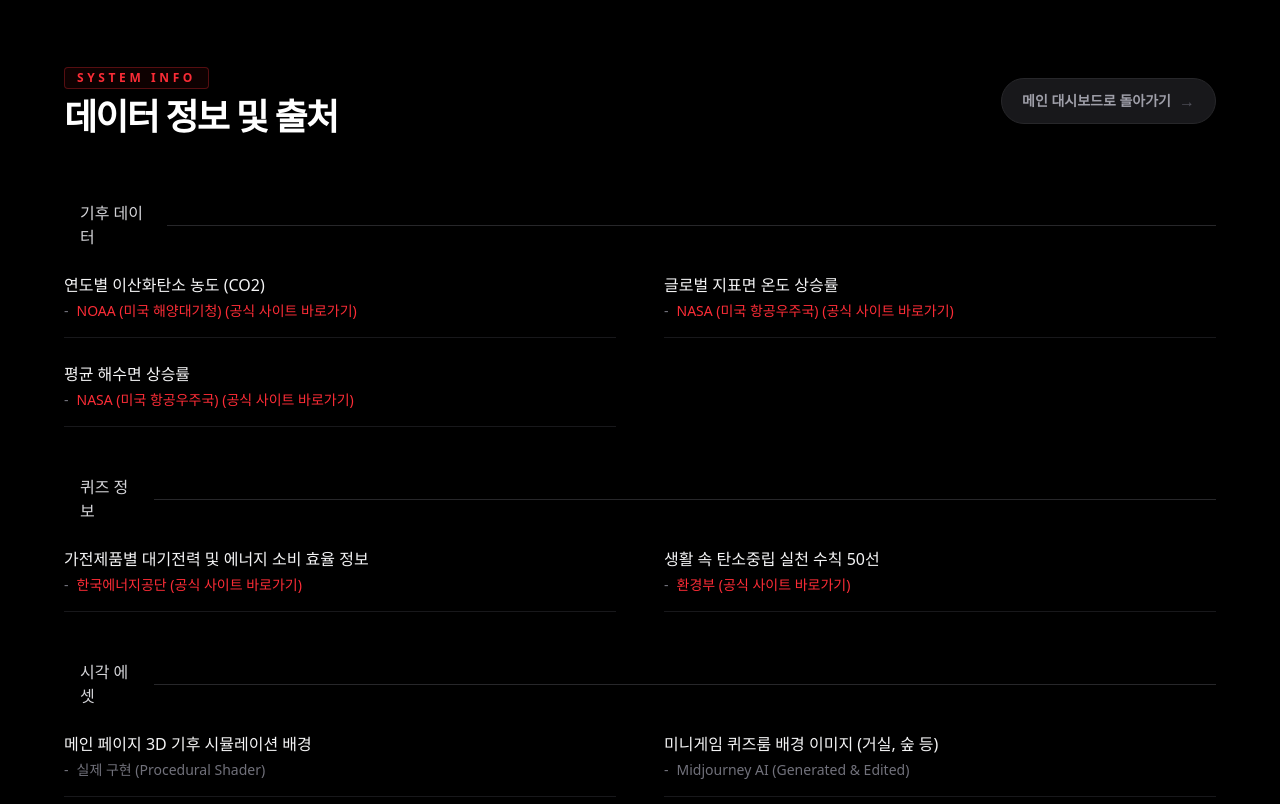
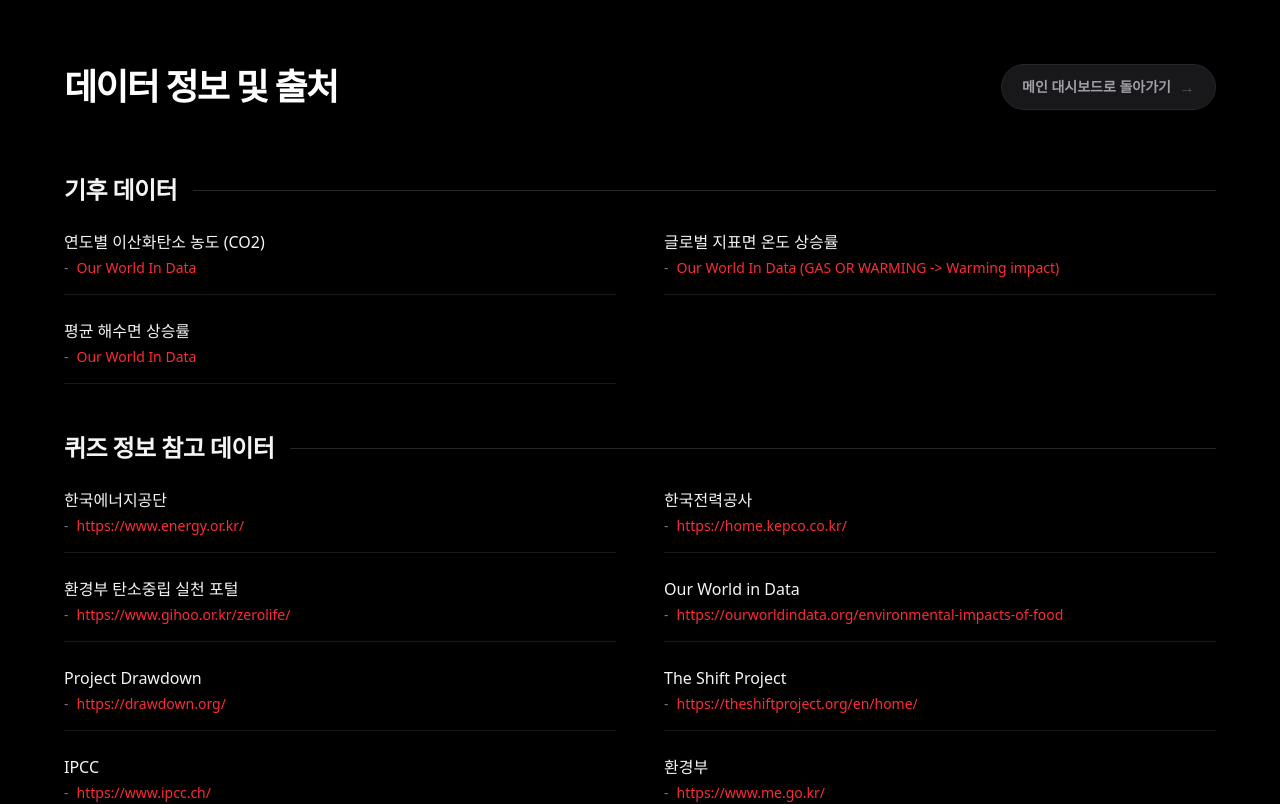
Before and after one commit to imsoohyeok/Anthropocene, a Next.js app: page /info in a window 1280 px wide. Shown: the top 804 px of the page. Built offline with nearby package versions, Linux system fonts and the light colour scheme.

Commit message:
정보페이지 링크 수정

```diff
--- a/src/app/info/page.tsx
+++ b/src/app/info/page.tsx
@@ -19,11 +19,6 @@
       {/* 상단 HUD 레이어 */}
       <div className="relative z-10 max-w-7xl mx-auto mb-16 flex justify-between items-center">
         <div className="space-y-1">
-          <div className="inline-block px-3 py-0.5 border border-red-500/30 bg-red-950/20 rounded-sm mb-2">
-            <p className="text-xs font-bold text-red-500 uppercase tracking-[0.3em]">
-              System Info
-            </p>
-          </div>
           <h1 className="text-4xl font-black text-white tracking-tighter uppercase">
             데이터 정보 및 출처
           </h1>
@@ -55,9 +50,9 @@
           >
             {/* 카테고리 헤더 */}
             <div className="flex items-center gap-4">
-              <h2 className="text-2xl font-black text-zinc-100 tracking-tight shrink-0" />
-              {category}
-
+              <h2 className="text-2xl font-black text-zinc-100 tracking-tight shrink-0">
+                {category}
+              </h2>
               <div className="w-full h-px bg-zinc-800" />
             </div>
 
@@ -78,7 +73,7 @@
                         rel="noopener noreferrer"
                         className="text-red-500 hover:text-red-400 hover:underline transition-colors"
                       >
-                        {item.infoName} (공식 사이트 바로가기)
+                        {item.infoName}
                       </a>
                     ) : (
                       <span>{item.infoName}</span>
--- a/src/data/infoData.ts
+++ b/src/data/infoData.ts
@@ -1,9 +1,9 @@
 export interface infoItem {
   id: number;
-  category: "기후 데이터" | "퀴즈 정보" | "시각 에셋" | "사운드";
+  category: "기후 데이터" | "퀴즈 정보 참고 데이터";
   content: string; // 나열할 정보 내용
   infoName: string; // 출처 이름
-  infoUrl?: string; // (선택) 클릭 시 이동할 실제 URL
+  infoUrl?: string; // 클릭 시 이동할 실제 URL
 }
 
 export const infoData: infoItem[] = [
@@ -12,65 +12,79 @@
     id: 1,
     category: "기후 데이터",
     content: "연도별 이산화탄소 농도 (CO2)",
-    infoName: "NOAA (미국 해양대기청)",
-    infoUrl: "https://gml.noaa.gov/ccgg/trends/",
+    infoName: "Our World In Data",
+    infoUrl: "https://ourworldindata.org/co2-and-greenhouse-gas-emissions",
   },
   {
     id: 2,
     category: "기후 데이터",
     content: "글로벌 지표면 온도 상승률",
-    infoName: "NASA (미국 항공우주국)",
-    infoUrl: "https://climate.nasa.gov/vital-signs/global-temperature/",
+    infoName: "Our World In Data (GAS OR WARMING -> Warming impact)",
+    infoUrl: "https://ourworldindata.org/co2-and-greenhouse-gas-emissions",
   },
   {
     id: 3,
     category: "기후 데이터",
     content: "평균 해수면 상승률",
-    infoName: "NASA (미국 항공우주국)",
-    infoUrl: "https://climate.nasa.gov/vital-signs/sea-level/",
+    infoName: "Our World In Data",
+    infoUrl: "https://ourworldindata.org/grapher/sea-level",
   },
 
-  // --- 퀴즈 정보 (미니게임) ---
+  // --- 퀴즈 정보 참고 데이터 (미니게임) ---
   {
     id: 4,
-    category: "퀴즈 정보",
-    content: "가전제품별 대기전력 및 에너지 소비 효율 정보",
-    infoName: "한국에너지공단",
+    category: "퀴즈 정보 참고 데이터",
+    content: "한국에너지공단",
+    infoName: "https://www.energy.or.kr/",
     infoUrl: "https://www.energy.or.kr/",
   },
   {
     id: 5,
-    category: "퀴즈 정보",
-    content: "생활 속 탄소중립 실천 수칙 50선",
-    infoName: "환경부",
-    infoUrl: "https://www.me.go.kr/",
+    category: "퀴즈 정보 참고 데이터",
+    content: "한국전력공사",
+    infoName: "https://home.kepco.co.kr/",
+    infoUrl: "https://home.kepco.co.kr/",
   },
-
-  // --- 시각 에셋 ---
   {
     id: 6,
-    category: "시각 에셋",
-    content: "메인 페이지 3D 기후 시뮬레이션 배경",
-    infoName: "실제 구현 (Procedural Shader)",
+    category: "퀴즈 정보 참고 데이터",
+    content: "환경부 탄소중립 실천 포털",
+    infoName: "https://www.gihoo.or.kr/zerolife/",
+    infoUrl: "https://www.gihoo.or.kr/zerolife/",
   },
   {
     id: 7,
-    category: "시각 에셋",
-    content: "미니게임 퀴즈룸 배경 이미지 (거실, 숲 등)",
-    infoName: "Midjourney AI (Generated & Edited)",
+    category: "퀴즈 정보 참고 데이터",
+    content: "Our World in Data",
+    infoName: "https://ourworldindata.org/environmental-impacts-of-food",
+    infoUrl: "https://ourworldindata.org/environmental-impacts-of-food",
   },
   {
     id: 8,
-    category: "시각 에셋",
-    content: "게임 UI 아이콘 및 폰트 (Pretendard)",
-    infoName: "외부 오픈소스 라이선스 준수",
+    category: "퀴즈 정보 참고 데이터",
+    content: "Project Drawdown",
+    infoName: "https://drawdown.org/",
+    infoUrl: "https://drawdown.org/",
   },
-
-  // --- 사운드 ---
   {
     id: 9,
-    category: "사운드",
-    content: "메인 배경음악 및 피드백 효과음",
-    infoName: "오디오 라이브러리 구독 서비스 이용",
+    category: "퀴즈 정보 참고 데이터",
+    content: "The Shift Project",
+    infoName: "https://theshiftproject.org/en/home/",
+    infoUrl: "https://theshiftproject.org/en/home/",
+  },
+  {
+    id: 10,
+    category: "퀴즈 정보 참고 데이터",
+    content: "IPCC",
+    infoName: "https://www.ipcc.ch/",
+    infoUrl: "https://www.ipcc.ch/",
+  },
+  {
+    id: 11,
+    category: "퀴즈 정보 참고 데이터",
+    content: "환경부",
+    infoName: "https://www.me.go.kr/",
+    infoUrl: "https://www.me.go.kr/",
   },
 ];
```
